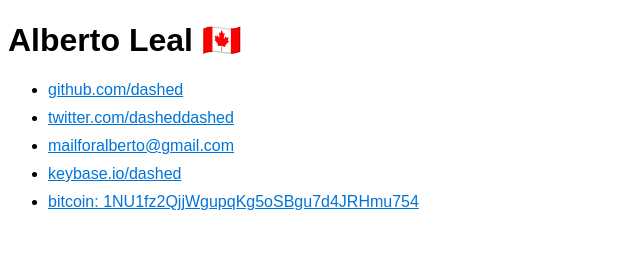
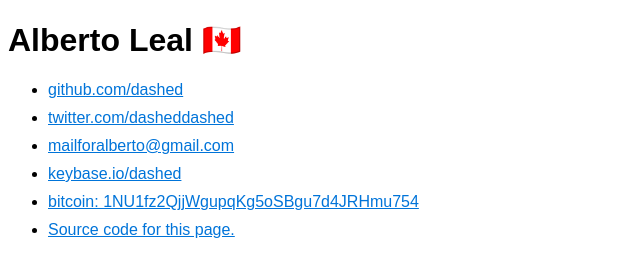
Before and after one commit to dashed/dashed.github.io, a plain HTML site: page index.html in a window 1280 px wide. Shown: the whole page, without its empty margins (0-640 px from the left). Drawn offline with Linux system fonts and the light colour scheme.

Commit message:
source code for this page

```diff
--- a/index.html
+++ b/index.html
@@ -24,6 +24,7 @@
     <li><a href="mailto:mailforalberto@gmail.com" target="_blank">mailforalberto@gmail.com</a></li>
     <li><a href="https://keybase.io/dashed" target="_blank">keybase.io/dashed</a></li>
     <li><a href="bitcoin:1NU1fz2QjjWgupqKg5oSBgu7d4JRHmu754?message=albertoleal.ca" target="_blank">bitcoin: 1NU1fz2QjjWgupqKg5oSBgu7d4JRHmu754</a></li>
+    <li><a href="https://github.com/dashed/personalsite" target="_blank">Source code for this page.</a></li>
   </ul>
 </body>
 </html>
```
